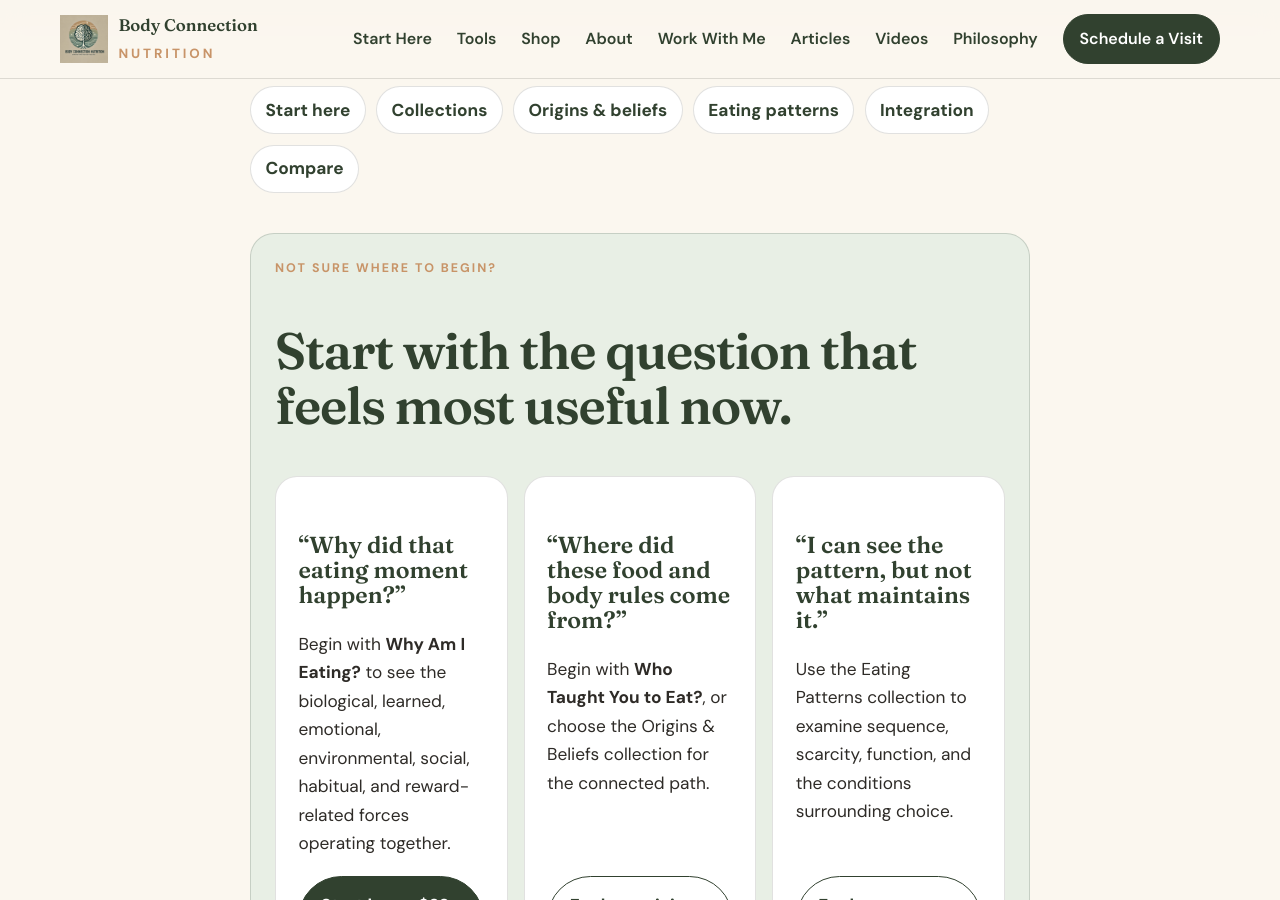
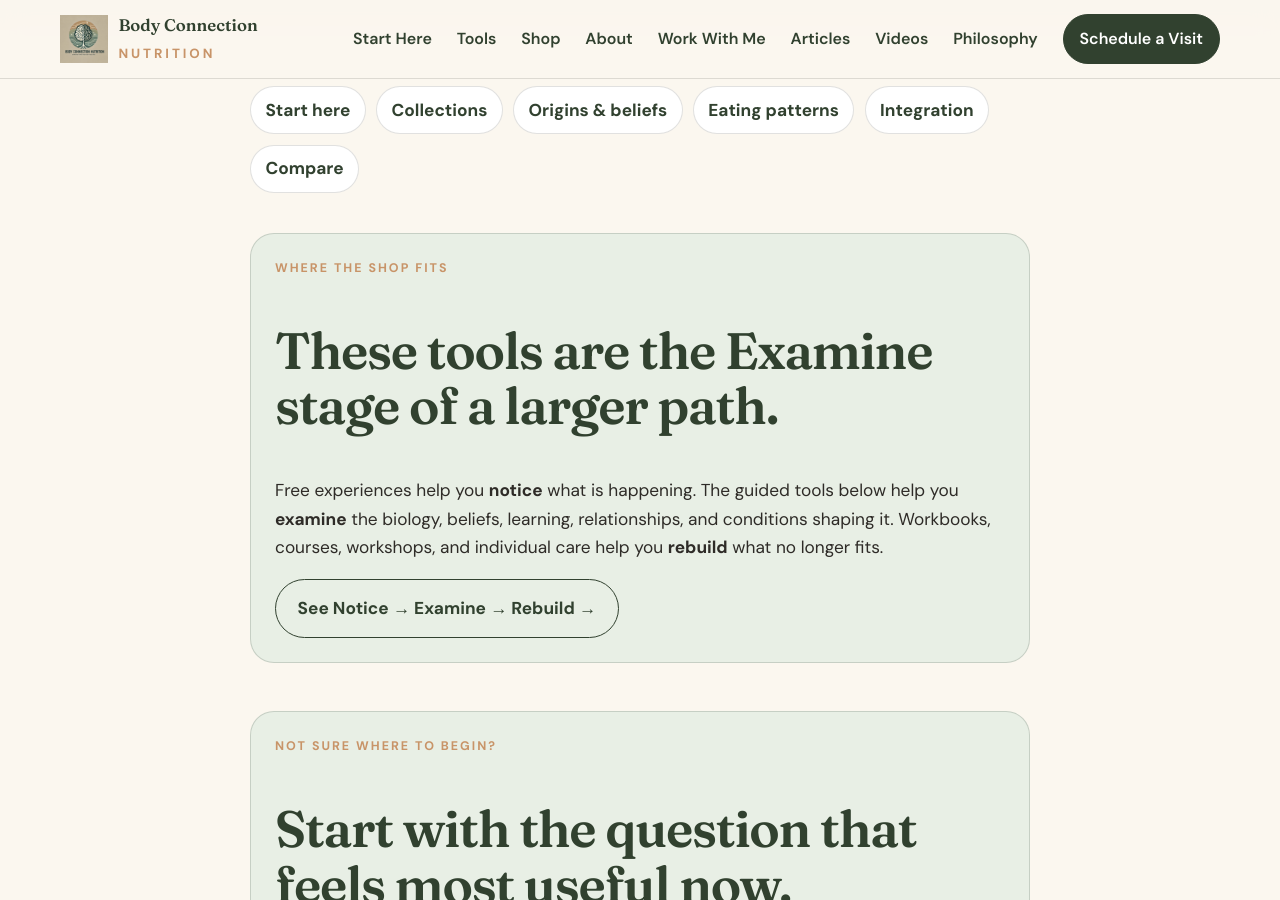
Before and after one commit to BodyConnectionNutrition/Nov-10-build, a Jekyll site: the page built from shop.md, in a window 1280 px wide and 900 px high, scrolled down 509 px. Built offline with Jekyll 4.4.1, drawn with Linux system fonts in a browser that asks for light colours.

Commit message:
Add coherent Body Connection offer ladder

```diff
--- a/shop.md
+++ b/shop.md
@@ -12,6 +12,13 @@ intro: Choose one useful question, follow a connected path, or get the complete
 <nav class="shop-jump" aria-label="Shop sections">
   <a href="#start">Start here</a><a href="#collections">Collections</a><a href="#origins">Origins & beliefs</a><a href="#patterns">Eating patterns</a><a href="#integration">Integration</a><a href="#compare">Compare</a>
 </nav>
+
+<aside class="recommend" style="margin-top:0">
+  <p class="eyebrow">Where the shop fits</p>
+  <h2>These tools are the Examine stage of a larger path.</h2>
+  <p>Free experiences help you <strong>notice</strong> what is happening. The guided tools below help you <strong>examine</strong> the biology, beliefs, learning, relationships, and conditions shaping it. Workbooks, courses, workshops, and individual care help you <strong>rebuild</strong> what no longer fits.</p>
+  <a class="button button-secondary" href="/path/">See Notice → Examine → Rebuild →</a>
+</aside>
 
 <section id="start" class="recommend">
   <p class="eyebrow">Not sure where to begin?</p>
```
